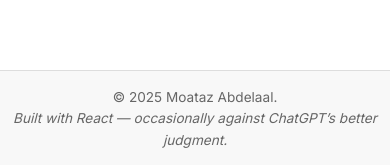
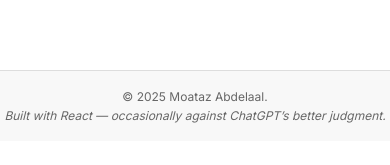
Before and after one commit to mottazabdelfattah/portfolio, a React (Vite) app: page / in a window 390 px wide. Shown: the part 6384-6549 px from the top of the page. After the commit the page ends 6525 px from the top, so only its background shows below. Built offline with nearby package versions, Linux system fonts and the light colour scheme.

Commit message:
reduce footer size on mobile devices

```diff
--- a/src/components/layout/Footer.css
+++ b/src/components/layout/Footer.css
@@ -21,3 +21,9 @@
     margin: 0 auto;
 
   }
+
+  @media (max-width: 600px) {
+    .footer {
+      font-size: 0.75rem;
+    }
+  }
```
